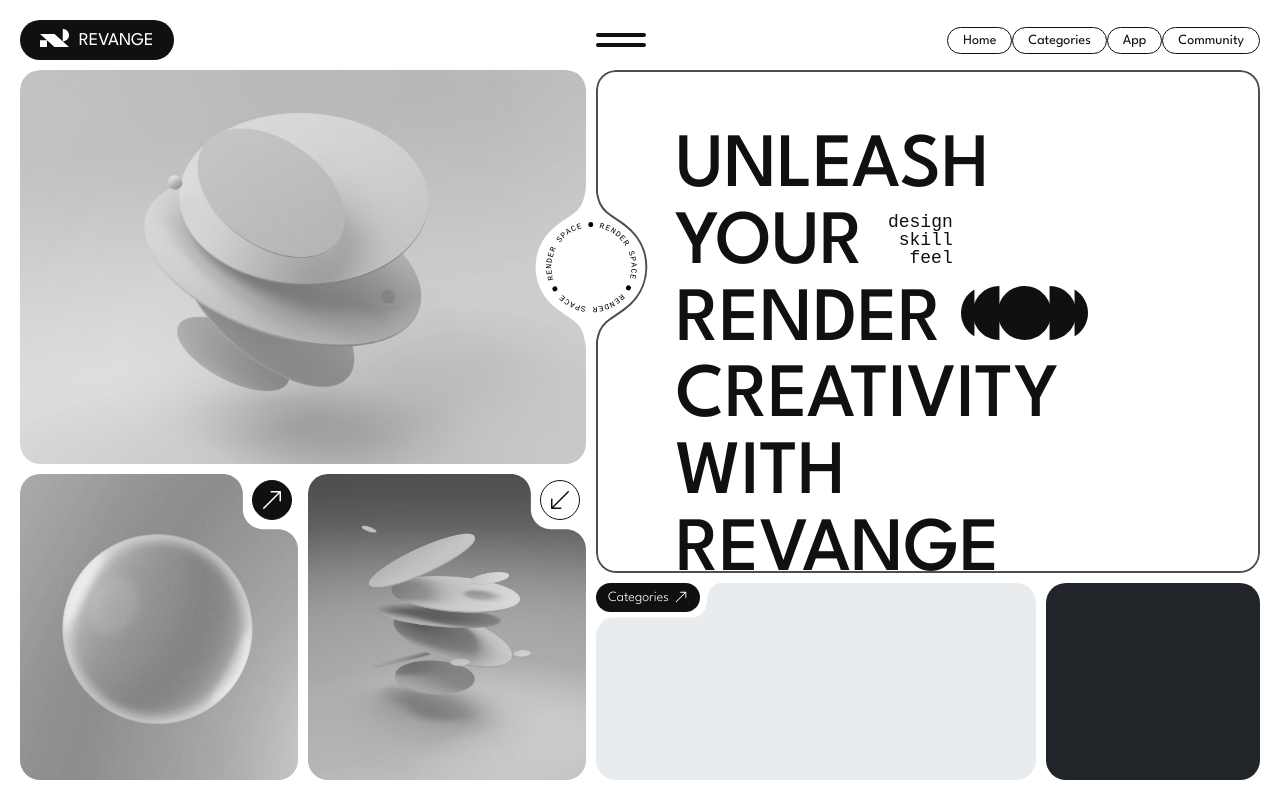
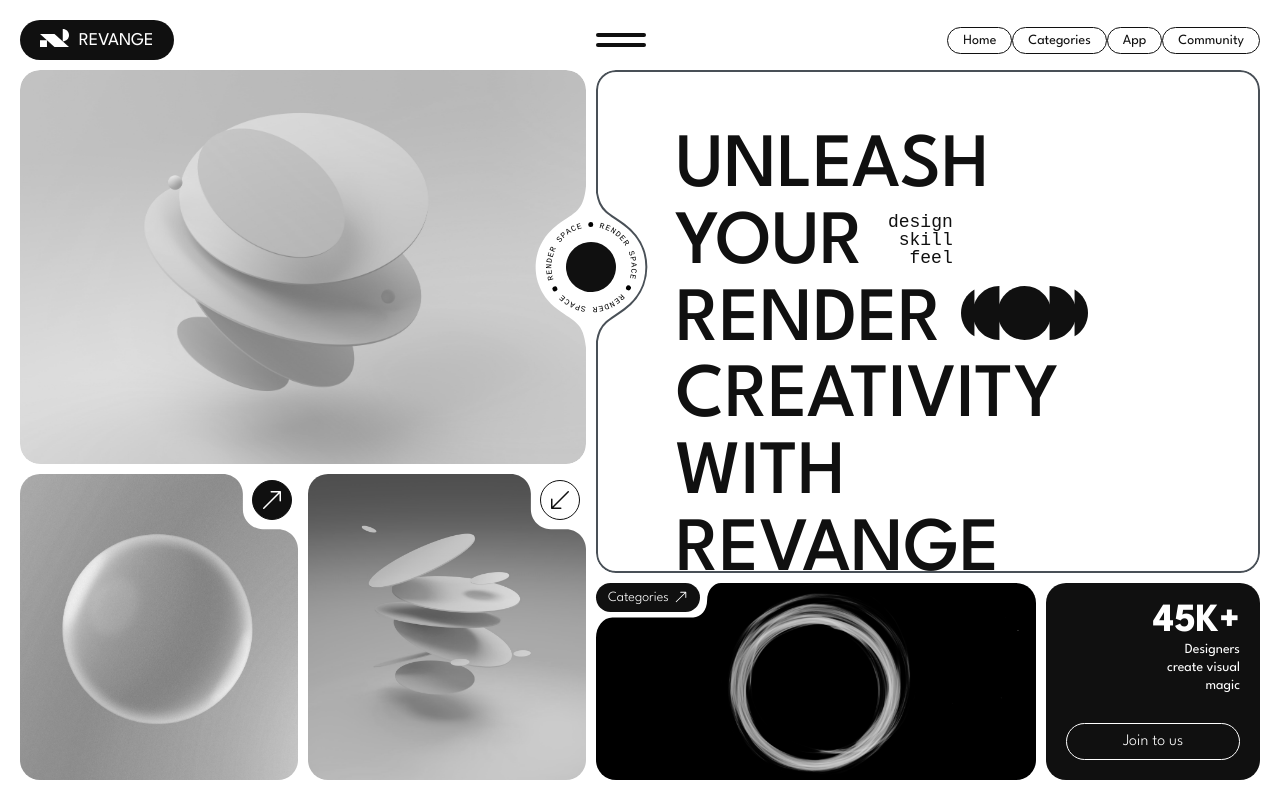
Before and after one commit to Cheung-KaWai/frontendmentor, a React (Vite) app: page /revange in a window 1280 px wide. Built offline with nearby package versions, Linux system fonts and the light colour scheme; what simple-zustand-devtools would draw is missing.

Commit message:
Add last elements page

```diff
--- a/src/challenges/revange/components/Categories.tsx
+++ b/src/challenges/revange/components/Categories.tsx
@@ -1,3 +1,4 @@
+import styled from "styled-components";
 import { CornerCutoutShape } from "./CornerCutoutShape";
 import { PillButton } from "./PillButton";
 
@@ -10,6 +11,15 @@
       bgColor="#e9ecef"
     >
       <PillButton />
+      <BackgroundImage src="/assets/revange/orangeCircle.jpg" />
     </CornerCutoutShape>
   );
 };
+
+const BackgroundImage = styled.img`
+  width: 100%;
+  height: 100%;
+  object-fit: cover;
+  border-radius: 2rem;
+  filter: grayscale(100%);
+`;
--- a/src/challenges/revange/components/CircleText.tsx
+++ b/src/challenges/revange/components/CircleText.tsx
@@ -1,5 +1,6 @@
 import styled from "styled-components";
 import { useRevangeStore } from "../store/useRevange";
+import { colors } from "../../planets/lib/design";
 
 type CircleTextProps = {
   offsetHeight: number;
@@ -36,18 +37,29 @@
             </Letter>
           )
         )}
-        {/* <PlayButton /> */}
+        <PlayButton></PlayButton>
       </CircleContainer>
     </Container>
   );
 };
 
-// const PlayButton = styled.div`
-//   width: 5rem;
-//   aspect-ratio: 1;
-//   background-color: #495057;
-//   border-radius: 50%;
+// const Triangle = styled.img`
+//   width: 50%;
+//   object-fit: cover;
+//   position: relative;
+//   top: -3px;
+//   transform: rotate(45deg);
 // `;
+
+const PlayButton = styled.div`
+  width: 5rem;
+  aspect-ratio: 1;
+  background-color: ${colors.specialblack};
+  border-radius: 50%;
+  display: flex;
+  justify-content: center;
+  align-items: center;
+`;
 
 const Container = styled.div<CircleTextProps>`
   position: absolute;
--- a/src/challenges/revange/components/Join.tsx
+++ b/src/challenges/revange/components/Join.tsx
@@ -1,14 +1,55 @@
 import styled from "styled-components";
+import { colors } from "../../planets/lib/design";
 
 export const Join = () => {
-  return <Container></Container>;
+  return (
+    <Container>
+      <Title>
+        <StyledSpan>45K+</StyledSpan> Designers create visual magic
+      </Title>
+      <Button>Join to us</Button>
+    </Container>
+  );
 };
 
+const Title = styled.h3`
+  font-size: 2rem;
+  width: 50%;
+  align-self: end;
+  text-align: end;
+  font-size: 1.4rem;
+  line-height: 1.3em;
+  font-weight: 400;
+  padding: 1rem 0;
+
+  @media (width <= 768px) {
+    width: 100%;
+  }
+`;
+const StyledSpan = styled.h3`
+  display: block;
+  font-size: 4rem;
+  margin-bottom: 1rem;
+`;
 const Container = styled.div`
   width: 100%;
   height: 100%;
   grid-area: div6;
-  background-color: #212529;
+  background-color: ${colors.specialblack};
   position: relative;
   border-radius: 2rem;
+  display: flex;
+  flex-direction: column;
+  padding: 2rem;
 `;
+
+const Button = styled.button`
+  all: unset;
+  margin-top: auto;
+  padding: 0.5rem;
+  border: 1px solid #fff;
+  text-align: center;
+  font-size: 1.6rem;
+  font-weight: 300;
+  border-radius: 3rem;
+`;
--- a/src/challenges/revange/components/LayoutGrid.tsx
+++ b/src/challenges/revange/components/LayoutGrid.tsx
@@ -8,7 +8,7 @@
 const Container = styled.main`
   display: grid;
   grid-template-columns: 3.25fr 3.25fr 5.15fr 2.5fr;
-  grid-template-rows: 4rem 2fr 0.5fr 1fr;
+  grid-template-rows: 4rem minmax(0, 2fr) minmax(0, 0.5fr) minmax(0, 1fr);
   gap: 1rem;
   padding: 2rem;
   height: 100%;
```
Also changed, not shown: public/assets/revange/orangeCircle.jpg (added).
